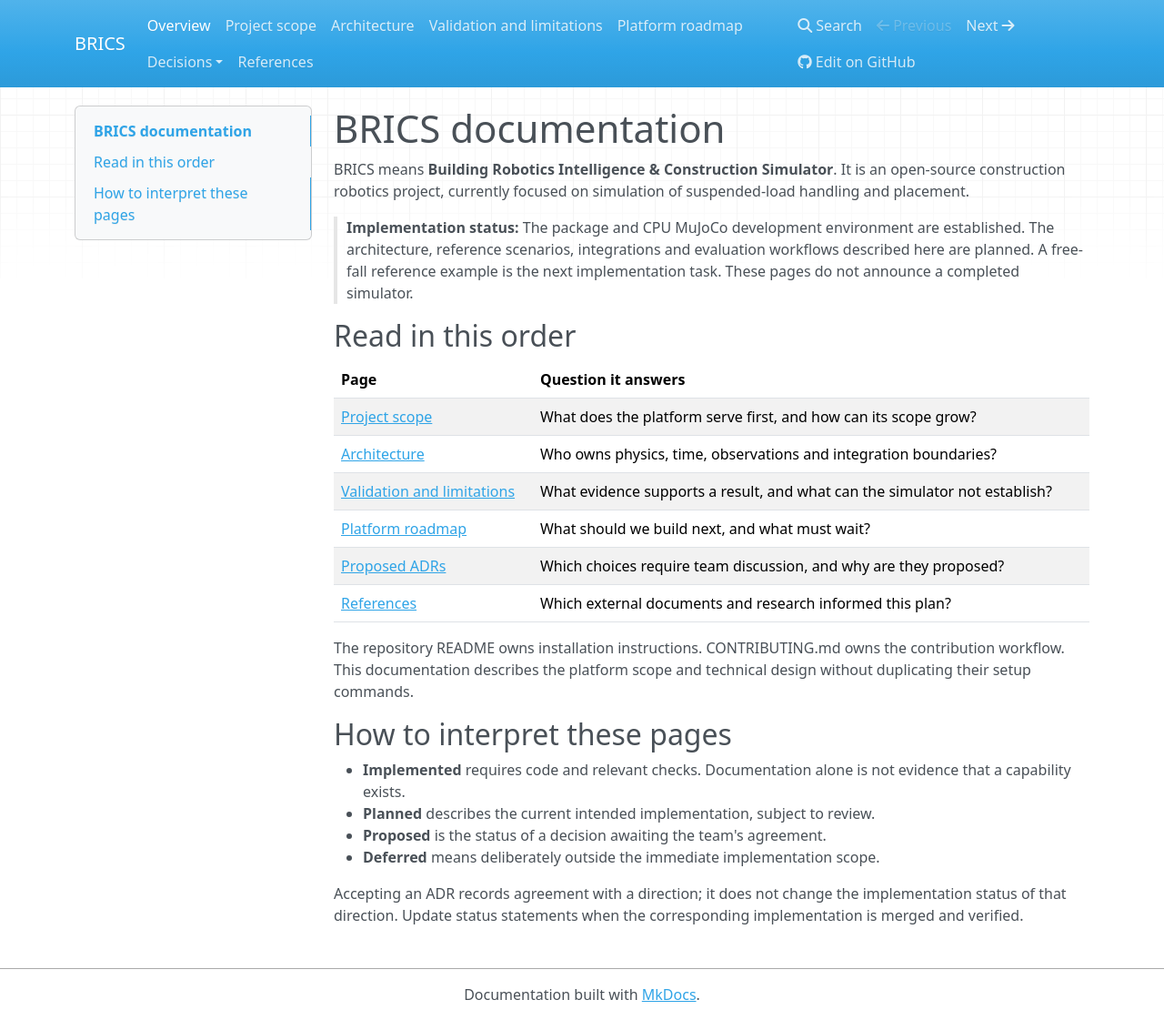
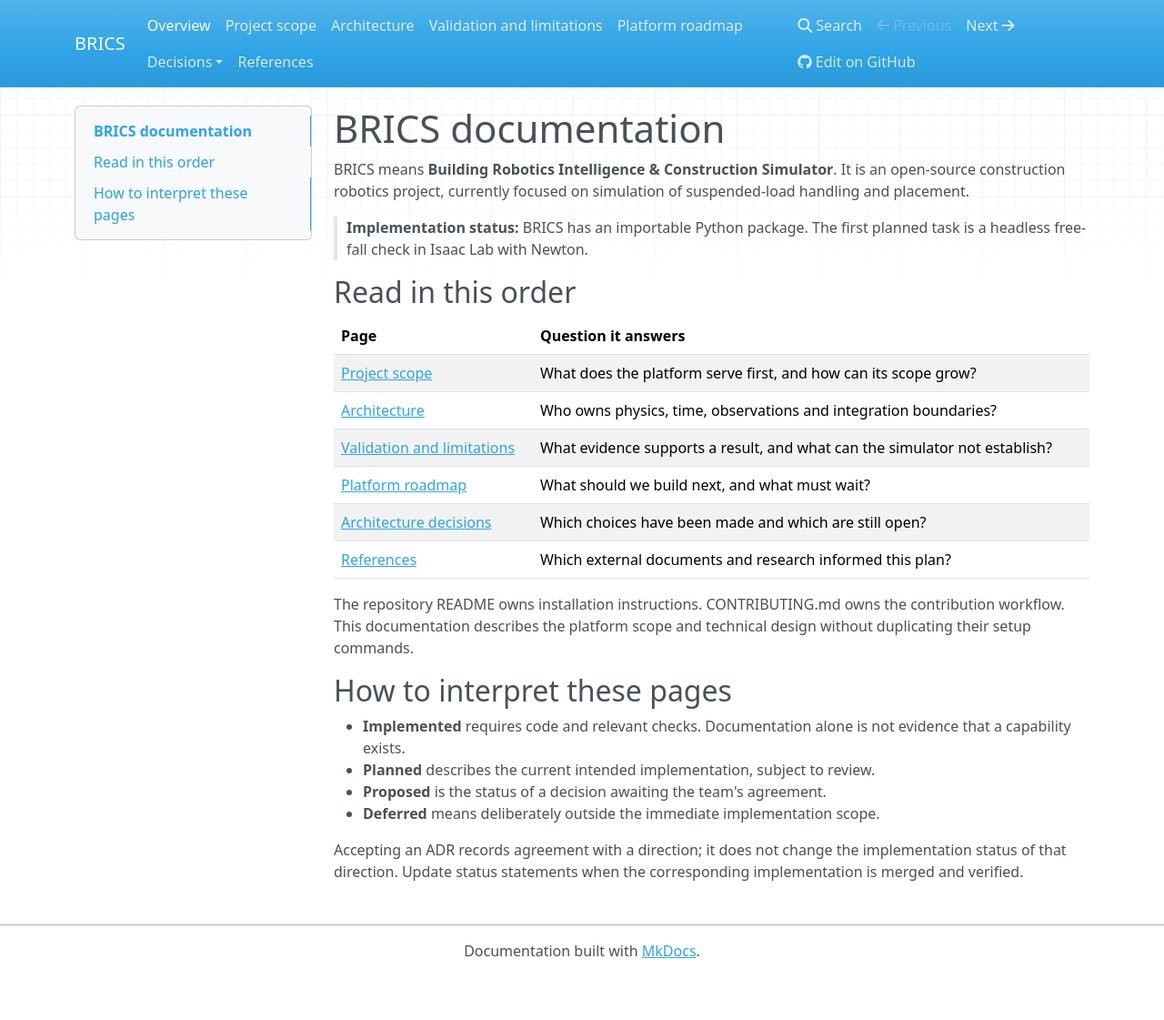
Before and after one commit to carlos-laguna/brics-simulator, an MkDocs documentation site: the page built from docs/index.md, in a window 1280 px wide and 1121 px high. Shown: the whole window at 91% size. Built offline with MkDocs 1.6.1, drawn with Linux system fonts in a browser that asks for light colours; nearby versions of some CDN libraries.

Commit message:
Update doc index

```diff
--- a/docs/index.md
+++ b/docs/index.md
@@ -4,10 +4,7 @@ BRICS means **Building Robotics Intelligence & Construction Simulator**.
 It is an open-source construction robotics project, currently focused on
 simulation of suspended-load handling and placement.
 
-> **Implementation status:** The package and CPU MuJoCo development environment
-> are established. The architecture, reference scenarios, integrations and
-> evaluation workflows described here are planned. A free-fall reference example
-> is the next implementation task. These pages do not announce a completed simulator.
+> **Implementation status:** BRICS has an importable Python package. The first planned task is a headless free-fall check in Isaac Lab with Newton.
 
 ## Read in this order
 
@@ -17,7 +14,7 @@ simulation of suspended-load handling and placement.
 | [Architecture](architecture.md) | Who owns physics, time, observations and integration boundaries? |
 | [Validation and limitations](validation.md) | What evidence supports a result, and what can the simulator not establish? |
 | [Platform roadmap](roadmap.md) | What should we build next, and what must wait? |
-| [Proposed ADRs](adr/README.md) | Which choices require team discussion, and why are they proposed? |
+| [Architecture decisions](adr/README.md) | Which choices have been made and which are still open? |
 | [References](references.md) | Which external documents and research informed this plan? |
 
 The repository README owns installation instructions. CONTRIBUTING.md owns the
```
